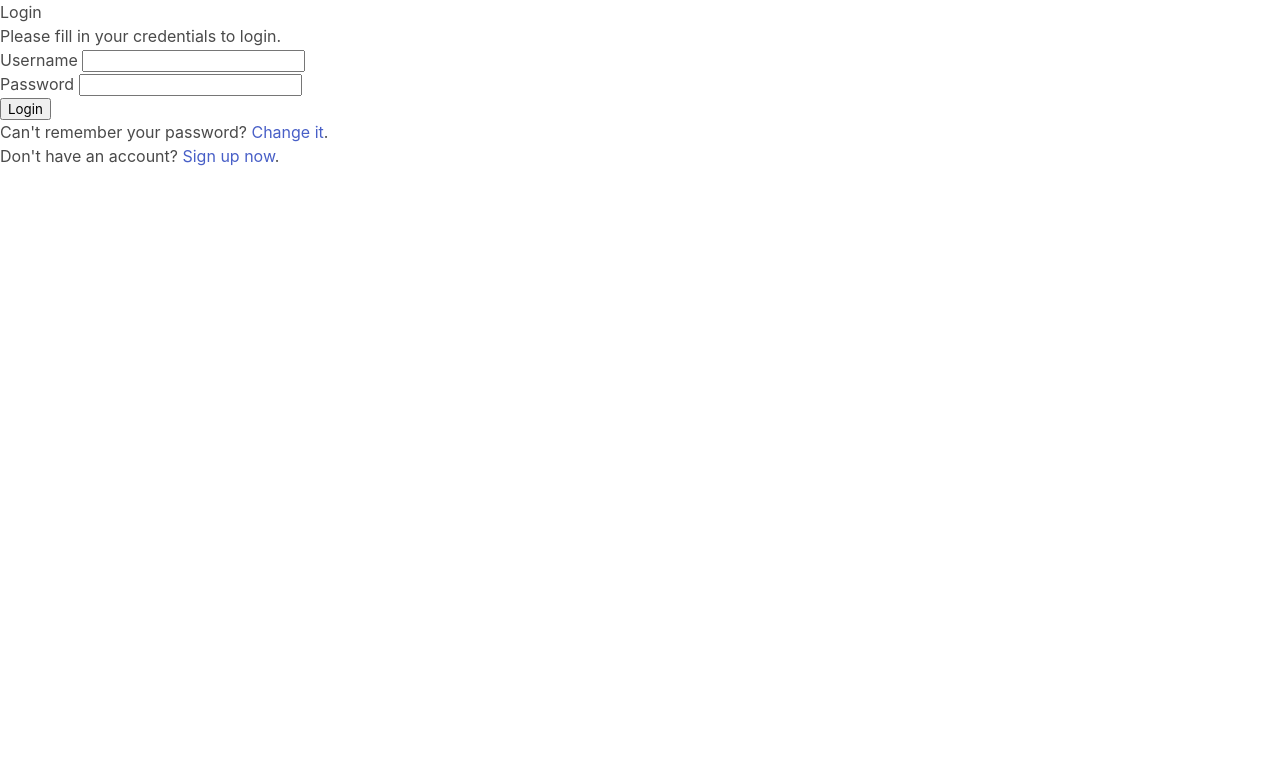
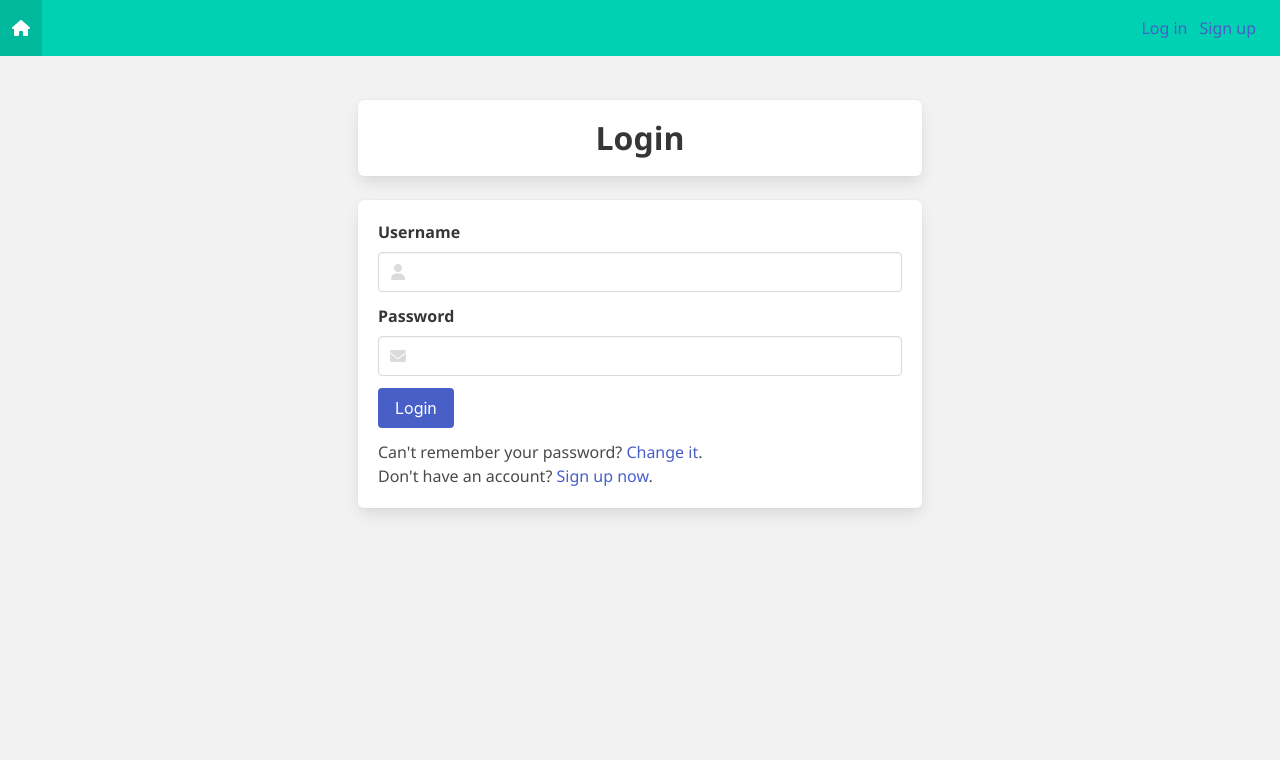
Before and after one commit to Segolene-Alquier/camagru, a PHP site: page /camagru/users/login.php in a window 1280 px wide. Shown: the top 760 px of the page. Run offline with PHP 8.4, Linux system fonts and the light colour scheme; some libraries are stand-ins or nearby versions.

Commit message:
nice bulma css on login & sign-up forms

```diff
--- a/camagru.css
+++ b/camagru.css
@@ -26,6 +26,7 @@ body{
 	padding: 2rem;
 	margin-top: 100px;
 	font-weight: bold;
+	background-color: gold;
 }
 
 .form-title {
@@ -33,5 +34,5 @@ body{
 }
 
 .form-wrapper {
-	max-width: 300px;
+	margin: auto;
 }
--- a/users/login.php
+++ b/users/login.php
@@ -25,33 +25,58 @@ if($_SERVER["REQUEST_METHOD"] == "POST")
     <meta charset="UTF-8">
     <meta name="viewport" content="width=device-width, initial-scale=1">
     <title>Login</title>
+    <link rel="stylesheet" type="text/css" href="../camagru.css">
     <link rel="stylesheet" href="https://cdnjs.cloudflare.com/ajax/libs/bulma/0.6.2/css/bulma.min.css">
+    <script src="https://kit.fontawesome.com/82e513fc69.js"></script>
 </head>
 <body>
-    <div class="wrapper">
-        <h2>Login</h2>
-        <p>Please fill in your credentials to login.</p>
-        <form action="<?php echo htmlspecialchars($_SERVER["PHP_SELF"]); ?>" method="post">
-            <div class="form-group <?php echo (!empty($user->username_err)) ? 'has-error' : ''; ?>">
-                <label>Username</label>
-                <input required type="text" name="username" class="form-control" value="">
+    <?php include_once '../navigation.php'; ?>
+    <div class="block">
+        <div class="container">
+            <div class="columns">
+                <div class="column is-half form-wrapper" >
+                    <div class="box card-title">
+                        <h2 class="form-title title">Login</h2>
+                    </div>
+                    <div class="box">
+                        <form action="<?php echo htmlspecialchars($_SERVER["PHP_SELF"]); ?>" method="post" class="control">
+                            <div class="field <?php echo (!empty($user->username_err)) ? 'has-error' : ''; ?>">
+                                <label class="label">Username</label>
+                                <div class="control has-icons-left has-icons-right">
+                                    <input required type="text" name="username" class="input" value="">
+                                    <span class="icon is-small is-left">
+                                    <i class="fas fa-user"></i>
+                                    </span>
+                                </div>
                                 <?php if (isset($user)) {?>
                                 <span class="help-block"><?php echo $user->username_err; ?></span>
                                 <?php }; ?>
                             </div>
-            <div class="form-group <?php echo (!empty($user->password_err)) ? 'has-error' : ''; ?>">
-                <label>Password</label>
-                <input required type="password" name="password" class="form-control">
+                            <div class="field <?php echo (!empty($user->password_err)) ? 'has-error' : ''; ?>">
+                                <label class="label">Password</label>
+                                <div class="control has-icons-left has-icons-right">
+                                    <input required type="password" name="password" class="input">
+                                    <span class="icon is-small is-left">
+                                    <i class="fas fa-envelope"></i>
+                                    </span>
+                                </div>
                                 <?php if (isset($user)) {?>
                                 <span class="help-block"><?php echo $user->password_err; ?></span>
                                 <?php }; ?>
                             </div>
-            <div class="form-group">
-                <input type="submit" class="btn btn-primary" value="Login">
+                            <div class="field">
+                                <input type="submit" class="button is-link" value="Login">
                             </div>
                             <p>Can't remember your password? <a href="reset_pwd_pending.php">Change it</a>.</p>
                             <p>Don't have an account? <a href="create_user.php">Sign up now</a>.</p>
                         </form>
                     </div>
+                </div>
+            </div>
+        </div>
+
+
+    </div>
+
 </body>
 </html>
```
Also changed, not shown: users/create_user.php (+7 -7 lines). Lines whose indentation alone changed are shown as unchanged.
